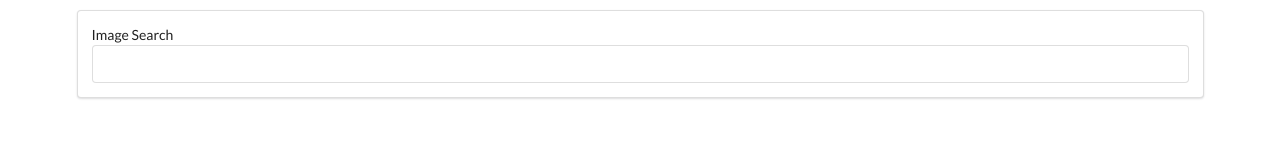
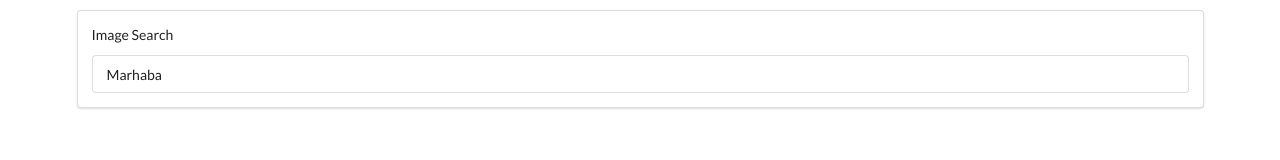
Before and after one commit to zeshhaan/image-fetcher-react-project, a React (Create React App) app: page / in a window 1280 px wide. Shown: the top 160 px of the page. Built offline with nearby package versions, Linux system fonts and the light colour scheme.

Commit message:
Refactored from uncontrolled to the controlled component. Made sure the React component is the one driving the data and not inside the DOM
More precisely, we are changing the place where data lives, instead of HTML Document, the data now lives in the react component using state

```diff
--- a/src/components/SearchBar.js
+++ b/src/components/SearchBar.js
@@ -1,6 +1,7 @@
 import React from "react";
 
 class SearchBar extends React.Component {
+  state = { term: "Marhaba" };
   render() {
     return (
       <div className="ui segment">
@@ -9,9 +10,11 @@ class SearchBar extends React.Component {
             {" "}
             Image Search
             <input
+              style={{ marginTop: "10PX" }}
               type="text"
-              onClick={this.onInputClick}
-              onChange={(e) => console.log(e.target.value)}
+              value={this.state.term}
+              onChange={(e) => this.setState({ term: e.target.value })}
+              placeholder="Type your search term..."
             />
           </label>
         </form>
```
